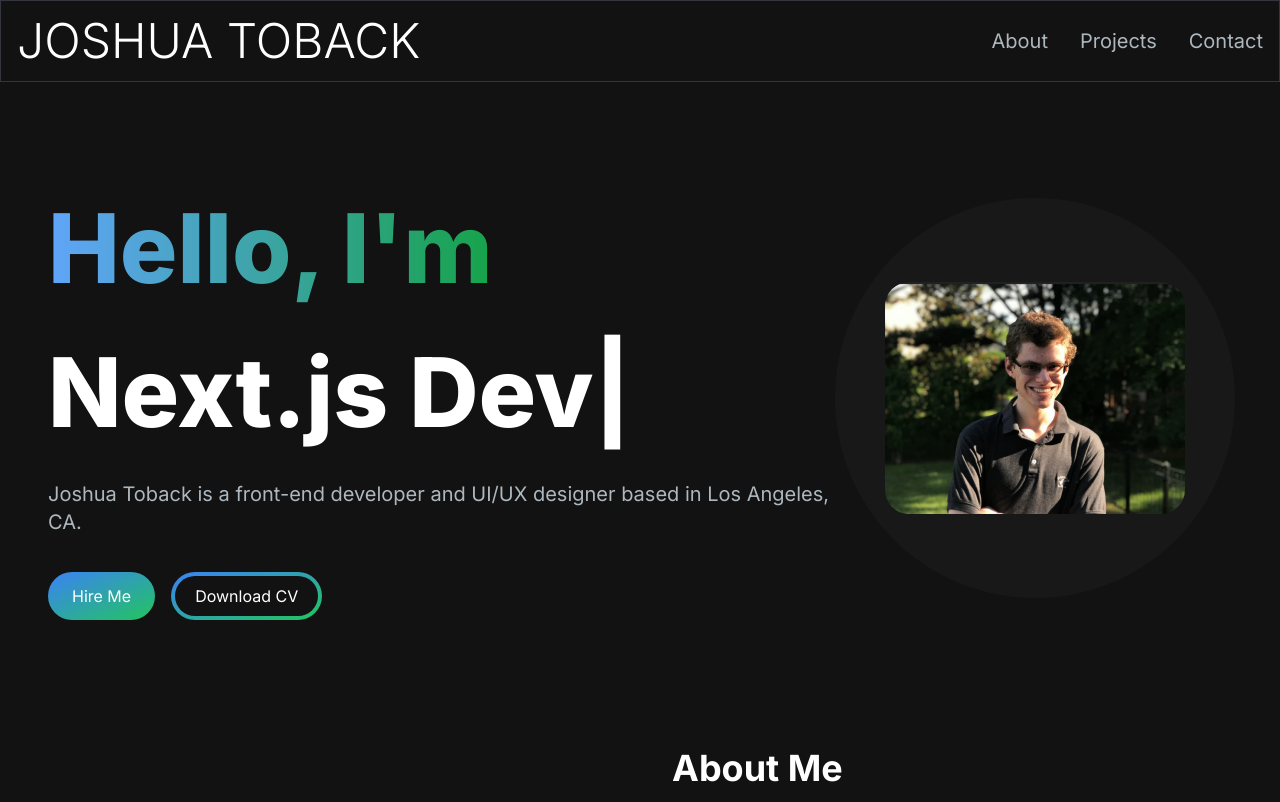
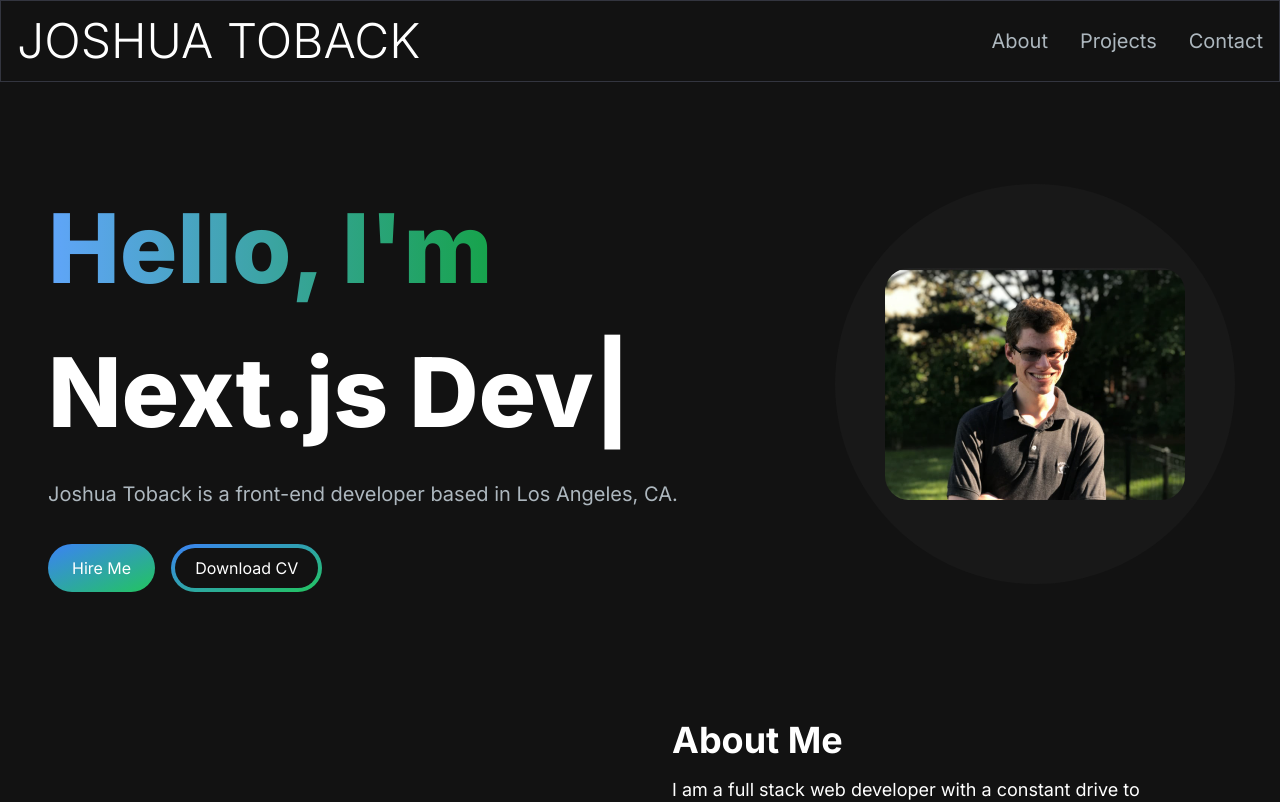
Before and after one commit to JoshuaToback/next-portfolio, a Next.js app: page / in a window 1280 px wide. Shown: the top 802 px of the page. Built offline with nearby package versions, Linux system fonts and the light colour scheme.

Commit message:
Updated bio

```diff
--- a/components/HeroSection.jsx
+++ b/components/HeroSection.jsx
@@ -37,8 +37,7 @@
             />
           </h1>
           <p className="text-[#ADB7BE] text-base sm:text-lg mb-6 lg:text-xl">
-            Joshua Toback is a front-end developer and UI/UX designer based in
-            Los Angeles, CA.
+            Joshua Toback is a front-end developer based in Los Angeles, CA.
           </p>
           <div>
             <Link
```
